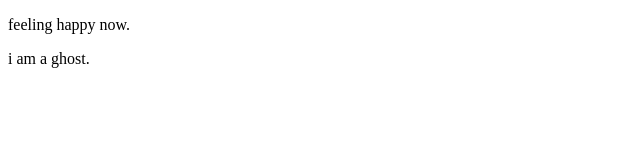
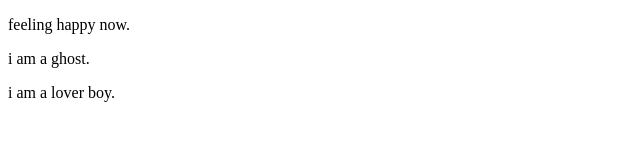
Before and after one commit to rumonchanda/my-first-website, a plain HTML site: page index.html in a window 1280 px wide. Shown: the whole page, without its empty margins (0-640 px from the left). Drawn offline with Linux system fonts and the light colour scheme.

Commit message:
text updated

```diff
--- a/index.html
+++ b/index.html
@@ -9,5 +9,6 @@
 <body>
     <p>feeling happy now.</p>
     <p>i am a ghost.</p>
+    <p>i am a lover boy.</p>
 </body>
 </html>
```
